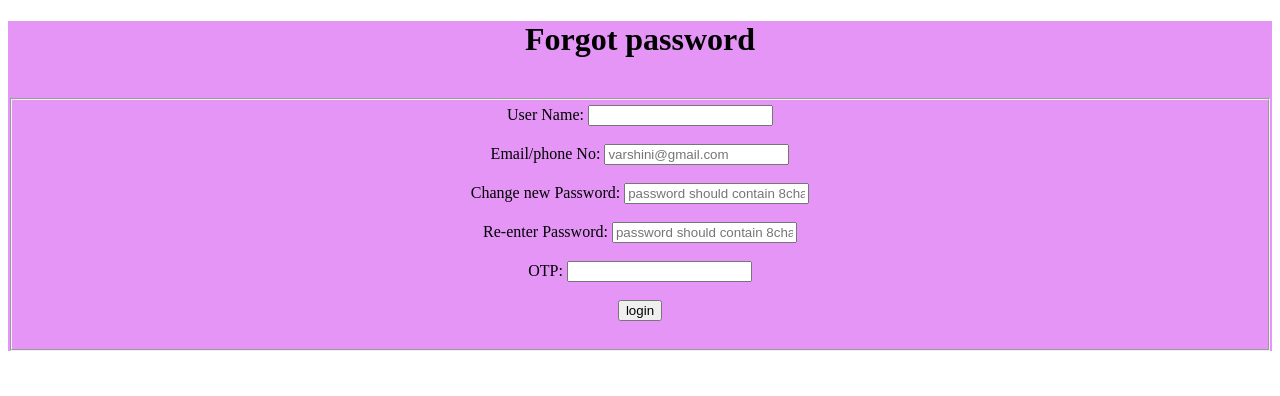
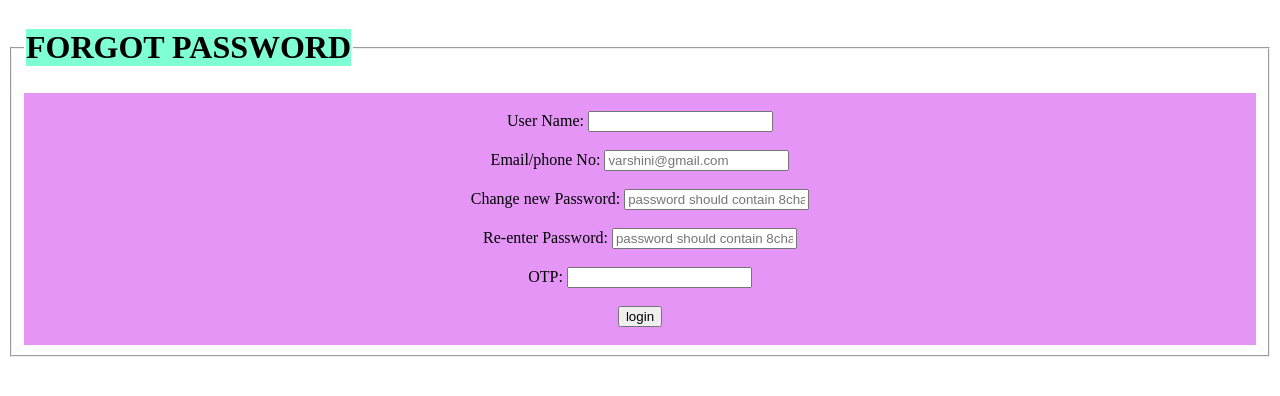
Before and after one commit to Varshini8185/forms, a plain HTML site: page login4.html in a window 1280 px wide. Drawn offline with Linux system fonts and the light colour scheme.

Commit message:
Update login4.html

```diff
--- a/login4.html
+++ b/login4.html
@@ -7,10 +7,12 @@
 </head>
 <body>
     <center>
+        <fieldset>
+            <legend><h1 style="background-color:aquamarine;">FORGOT PASSWORD</h1></legend>
         <form action="./login1.html" style="background-color: rgb(228, 149, 246);">
-            <caption><h1 align="center">Forgot password</h1></caption>
+
             <br>
-            <fieldset
+
             <label for="name"> User Name:</label>
             <input type="text" id="name" name="name"><br><br>
             <label for="mail">Email/phone No:</label>
@@ -26,5 +28,6 @@
             <br></br>
             <input type="submit" value="login"/>
             <br></br>
+        </fieldset>
 </body>
 </html>
```
